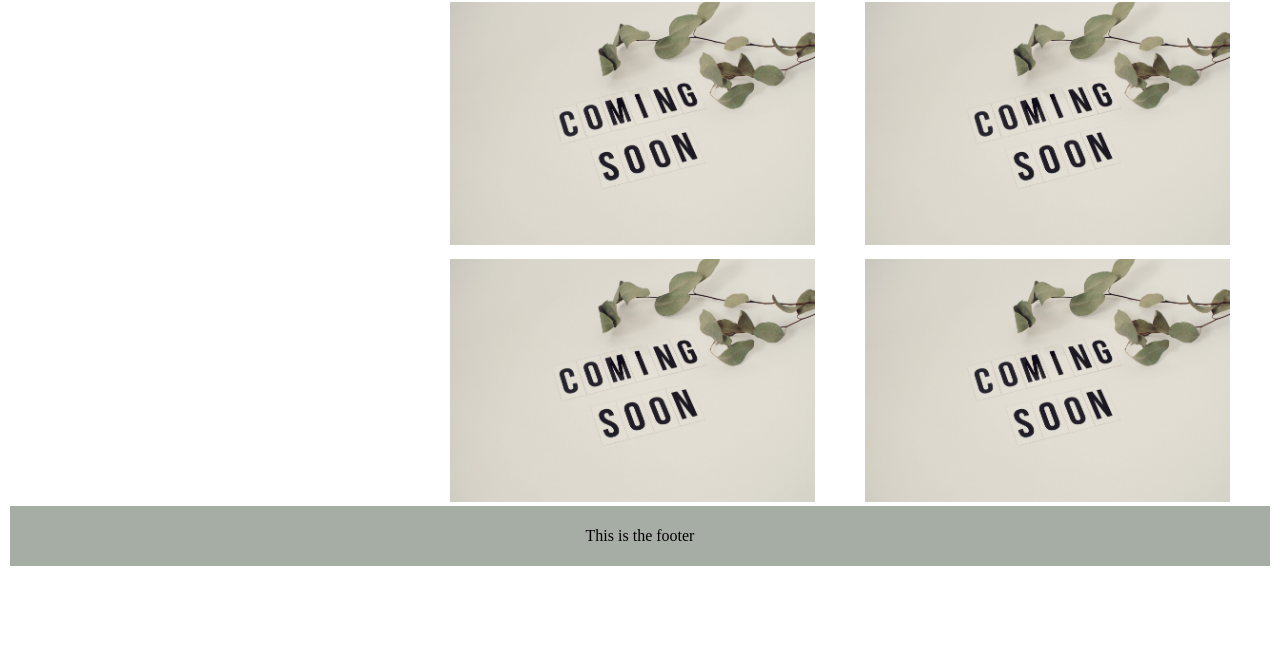
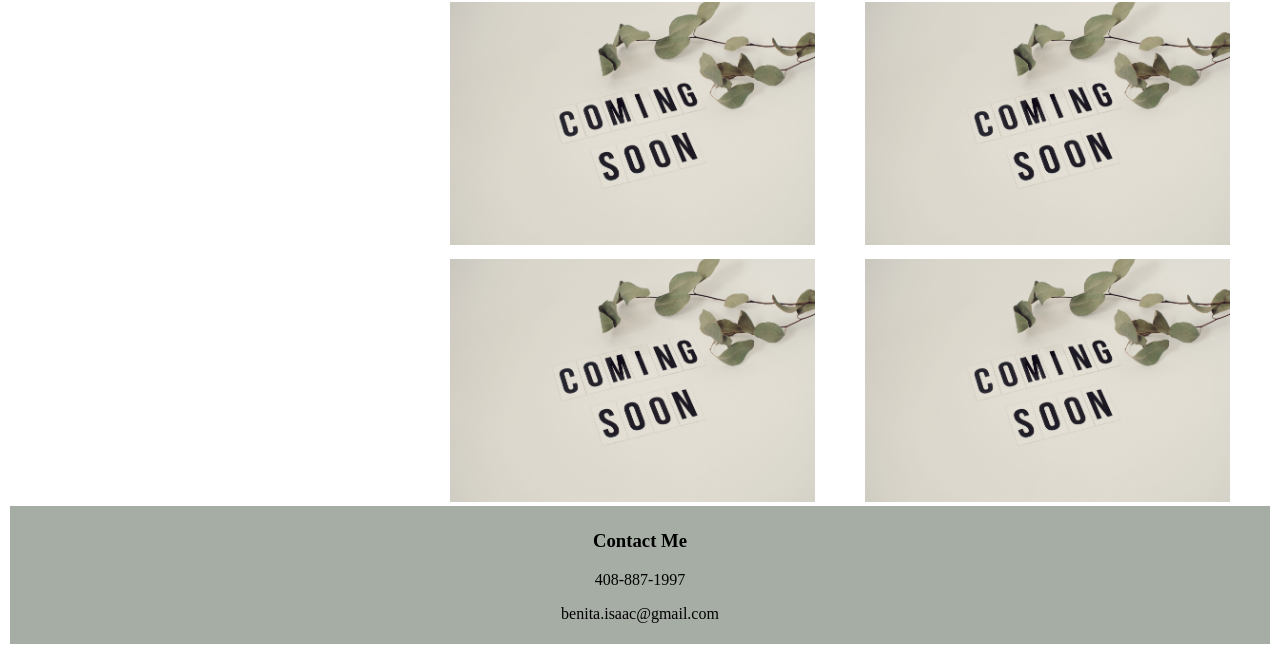
Before and after one commit to benitaisaac/Portfolio, a plain HTML site: page index.html in a window 1280 px wide. Shown: the part 969-1623 px from the top of the page. Before the commit the page ends 1545 px from the top, so only its background shows below. Drawn offline with Linux system fonts and the light colour scheme.

Commit message:
linked footer and added contact me info to footer

```diff
--- a/assets/style.css
+++ b/assets/style.css
@@ -131,6 +131,15 @@ footer{
     padding: 5px;
 }
 
+footer li{
+    list-style-type: none;
+    list-style-position: inside;
+}
+
+footer ul{
+    padding-left: 0;
+}
+
 @media screen and (max-width:705px){
     main{
         display:block;
--- a/index.html
+++ b/index.html
@@ -14,7 +14,7 @@
                 <ul>
                     <a href="#about-me"><li>About Me</li></a>
                     <a href="#projects"><li>Projects</li></a>
-                    <a href="#contact-me"><li>Contact Me</li></a>
+                    <a href="#footer"><li>Contact Me</li></a>
                 </ul>
 
             </nav>
@@ -56,8 +56,12 @@
         </section>
     </main>
 
-    <footer>
-        <p> This is the footer </p>
+    <footer id="footer">
+        <h3> Contact Me </h3>
+        <li>
+            <ul>408-887-1997</ul>
+            <ul>benita.isaac@gmail.com</ul>
+        </li>
 
     </footer>
 
```
